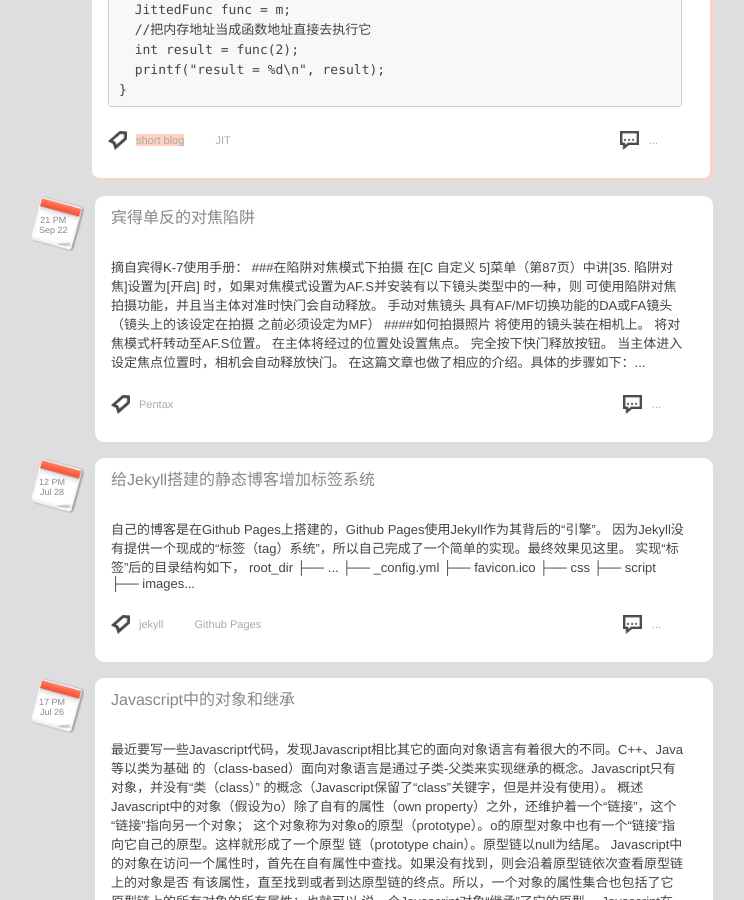
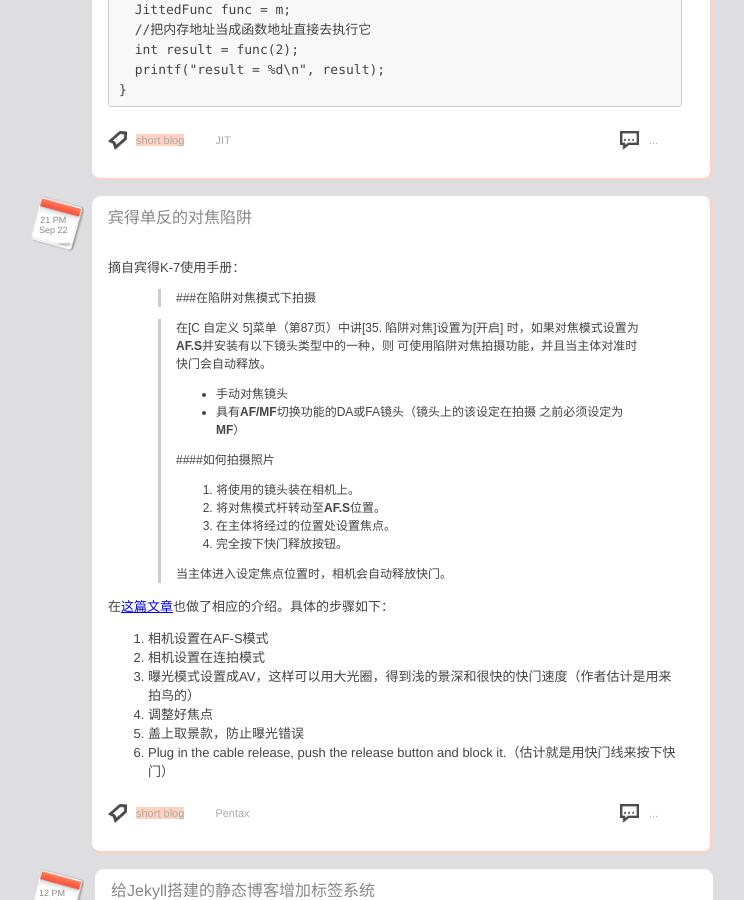
Before and after one commit to RockHong/rockhong.github.com, a Jekyll site: the page built from index.html, in a window 1280 px wide and 900 px high, scrolled down 2015 px. Shown: the whole window, without its empty margins (142-886 px from the left). Built offline with Jekyll 4.4.1, drawn with Linux system fonts in a browser that asks for light colours; the list of posts is cut into pages by our own code; comment, search, counter and statistics services are not loaded; some of the changed lines change nothing that is shown.

Commit message:
Update 2014-09-22-pentax-trap-focus.md

```diff
--- a/_posts/2014-09-22-pentax-trap-focus.md
+++ b/_posts/2014-09-22-pentax-trap-focus.md
@@ -5,6 +5,7 @@ disqus_identifier: 20140922-pentax-trap-focus # DON'T CHANGE THE VALUE ONCE SET
 title: 宾得单反的对焦陷阱
 # MUST HAVE END
 
+is_short: true
 subtitle:
 tags:
 - Pentax
```
